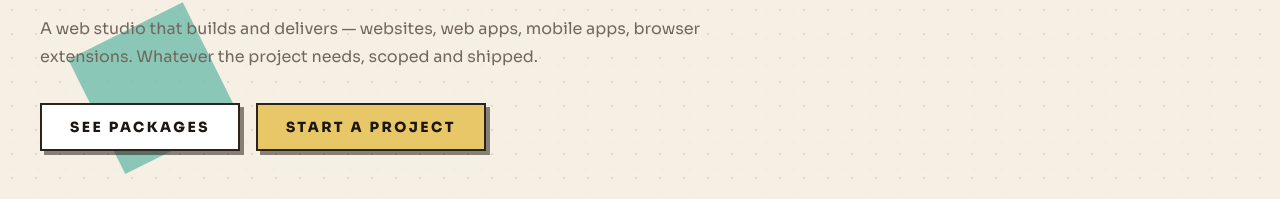
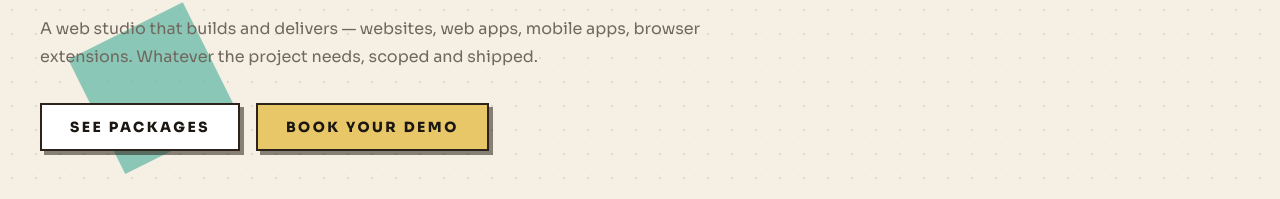
Before and after one commit to Hackrgg/clawsoft, a Next.js app: page / in a window 1280 px wide. Shown: the part 494-693 px from the top of the page. Built offline with nearby package versions, Linux system fonts and the light colour scheme.

Commit message:
Rename CTA to Book Your Demo

```diff
--- a/src/app/page.tsx
+++ b/src/app/page.tsx
@@ -140,7 +140,7 @@ export default function Home() {
                 href={WA_URL}
                 className="brutal-border brutal-shadow bg-[var(--color-accent-strong)] px-7 py-3 text-sm font-black uppercase tracking-[0.18em] text-[var(--color-text)] transition hover:translate-x-[2px] hover:translate-y-[2px] hover:shadow-none"
               >
-                Start a Project
+                Book Your Demo
               </a>
             </div>
           </div>
```
